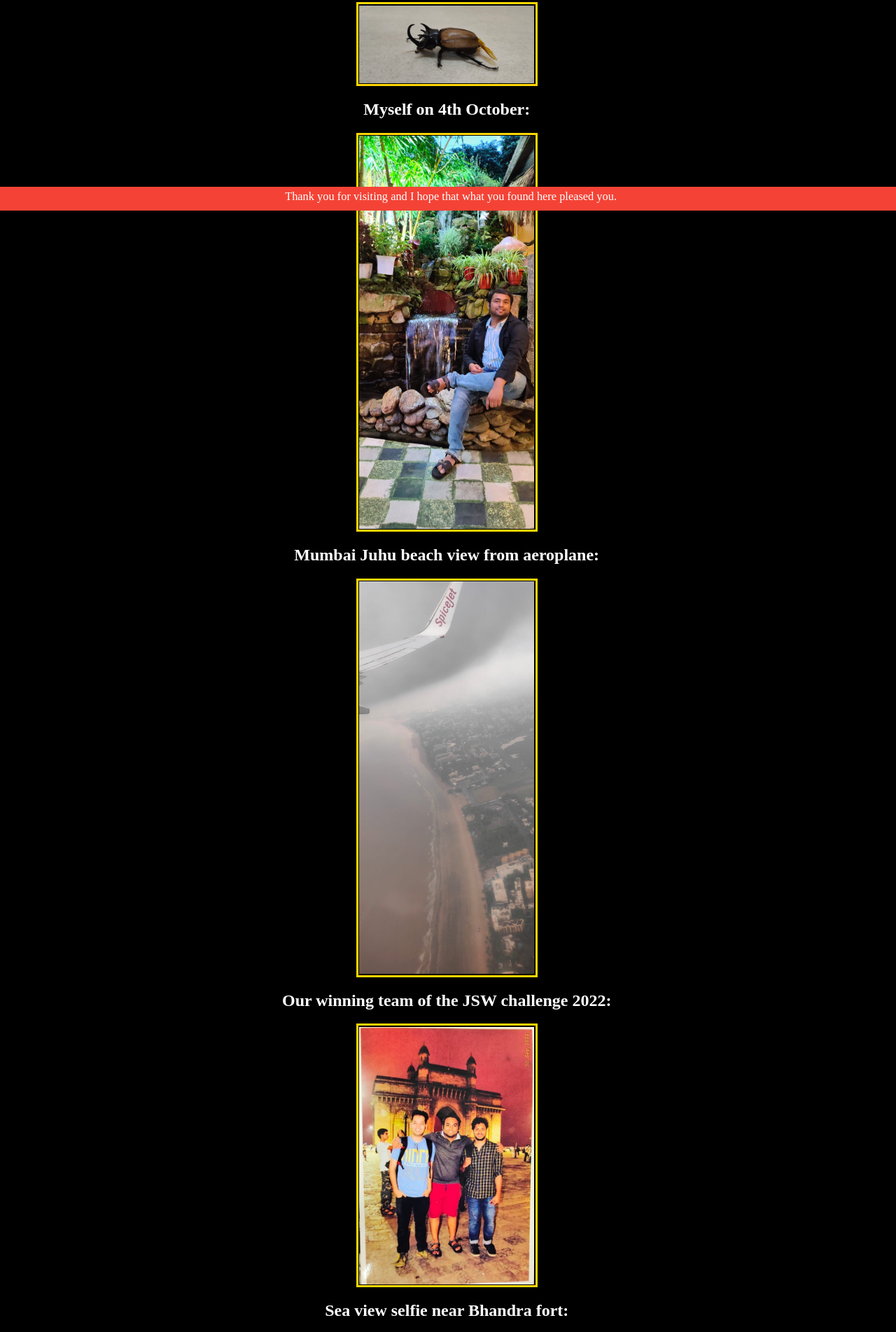
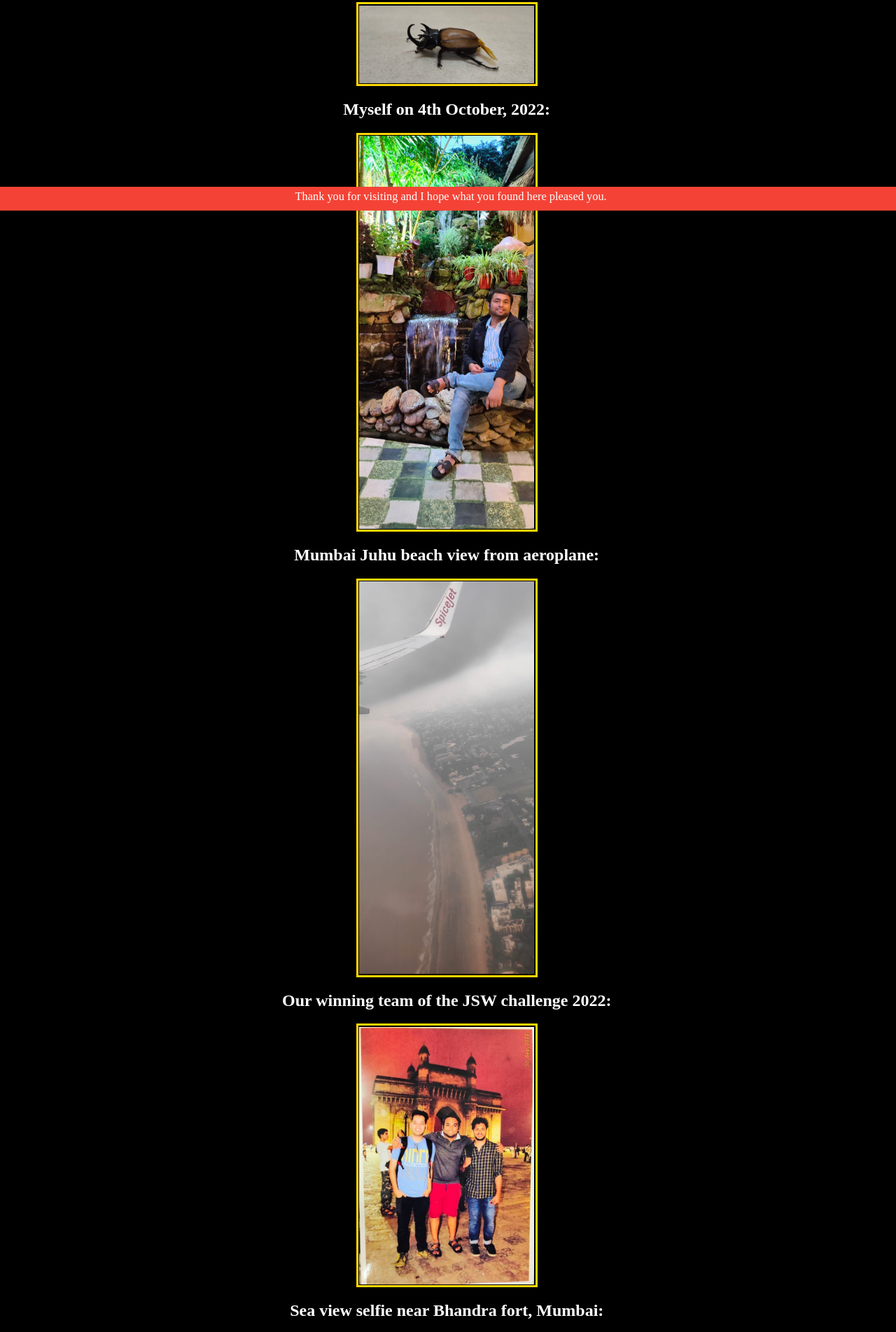
Before and after one commit to thotasrirangavineel/KnowSite, a plain HTML site: page funbie/index.html in a window 1280 px wide. Shown: the part 499-2403 px from the top of the page at 70% size. Drawn offline with Linux system fonts and the light colour scheme.

Commit message:
Update index.html
Updated with minor changes

```diff
--- a/funbie/index.html
+++ b/funbie/index.html
@@ -39,7 +39,7 @@
 			<h2 style="text-align:center; color: white;">5 hornbeetle that I found fascinating and dangerous:</h2>
 			<img src="https://raw.githubusercontent.com/thotasrirangavineel/KnowSite/master/funbie/WhatsApp%20Image%202022-10-05%20at%2003.35.09.jpeg">
 
-			<h2 style="text-align:center; color: white;">Myself on 4th October:</h2>
+			<h2 style="text-align:center; color: white;">Myself on 4th October, 2022:</h2>
 			<img src="https://raw.githubusercontent.com/thotasrirangavineel/KnowSite/master/funbie/WhatsApp%20Image%202022-10-05%20at%2003.35.46.jpeg">
 
 			<h2 style="text-align:center; color: white;">Mumbai Juhu beach view from aeroplane:</h2>
@@ -48,7 +48,7 @@
 			<h2 style="text-align:center; color: white;">Our winning team of the JSW challenge 2022:</h2>
 			<img src="https://raw.githubusercontent.com/thotasrirangavineel/KnowSite/master/funbie/WhatsApp%20Image%202022-10-05%20at%2003.41.33.jpeg">
 
-			<h2 style="text-align:center; color: white;">Sea view selfie near Bhandra fort:</h2>
+			<h2 style="text-align:center; color: white;">Sea view selfie near Bhandra fort, Mumbai:</h2>
 			<img src="https://raw.githubusercontent.com/thotasrirangavineel/KnowSite/master/funbie/WhatsApp%20Image%202022-10-05%20at%2003.41.37.jpeg">
 
 			<h2 style="text-align:center; color: white;">Puddle view of clouds at IIM Shillong:</h2>
@@ -57,14 +57,14 @@
 			<h2 style="text-align:center; color: white;">Me with JSW runner-up trophy:</h2>
 			<img src="https://raw.githubusercontent.com/thotasrirangavineel/KnowSite/master/funbie/WhatsApp%20Image%202022-10-05%20at%2003.41.39.jpeg">
 
-			<h2 style="text-align:center; color: white;">Me with my best friend circle "RKR":</h2>
+			<h2 style="text-align:center; color: white;">Me with my best friend circle:</h2>
 			<img src="https://raw.githubusercontent.com/thotasrirangavineel/KnowSite/master/funbie/WhatsApp%20Image%202022-10-05%20at%2003.36.34.jpeg">
 
 		</div>
 	</content>
 
 	<footer style="position: fixed;">
-			Thank you for visiting and I hope that what you found here pleased you.
+			Thank you for visiting and I hope what you found here pleased you.
 	</footer>
 	<audio id="click-audio" src="../ThunderClap.mp3" type="audio/mpeg"></audio>
 </body>
```
